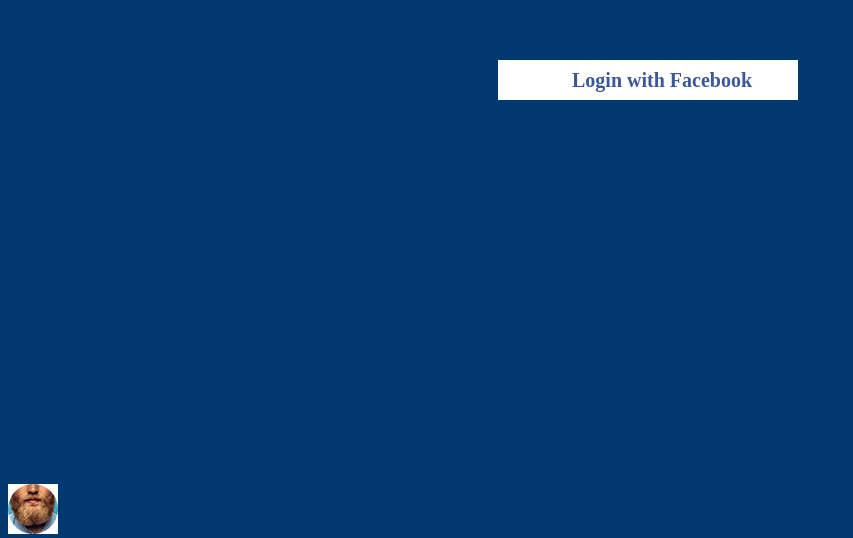
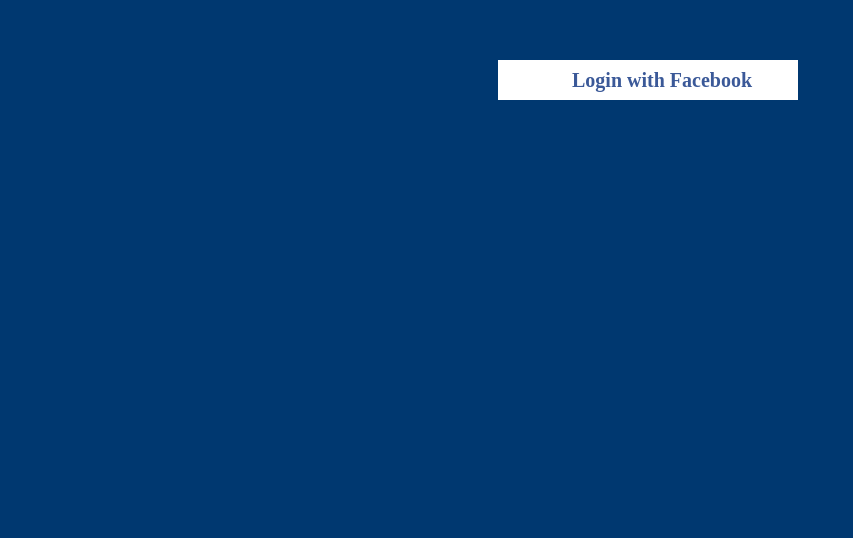
Before and after one commit to SuryaL/Annapoorna, a website built with webpack: page frontend/index.html in a window 1280 px wide. Shown: the part 332-870 px from the top of the page, without its empty margins (0-853 px from the left). After the commit the page ends 816 px from the top, so only its background shows below. Built offline with nearby package versions, Linux system fonts and the light colour scheme; some packages are replaced by stand-ins of ours; files whose address does not match are found by name.

Commit message:
app html

```diff
--- a/frontend/src/app/app.html
+++ b/frontend/src/app/app.html
@@ -1,2 +1,2 @@
 <div ui-view></div>
-<img src="~assets/images/1.png" alt="">
+<!-- <img src="~assets/images/1.png" alt=""> -->
--- a/frontend/src/app/app.scss
+++ b/frontend/src/app/app.scss
@@ -2,17 +2,19 @@
 @import '~assets/stylesheets/flex';
 @import '~assets/stylesheets/variables';
 
-html,body{
+html,
+body {
     background-color: $primary-blue;
-    width:100%;
-    height:100%;
+    width: 100%;
+    height: 100%;
     .container {
         height: 100%;
         width: 100%;
     }
 }
 
-*{
- cursor: default !important;
- outline:none;
+* {
+    cursor: default !important;
+    outline: none;
+    box-sizing: border-box;
 }
```
